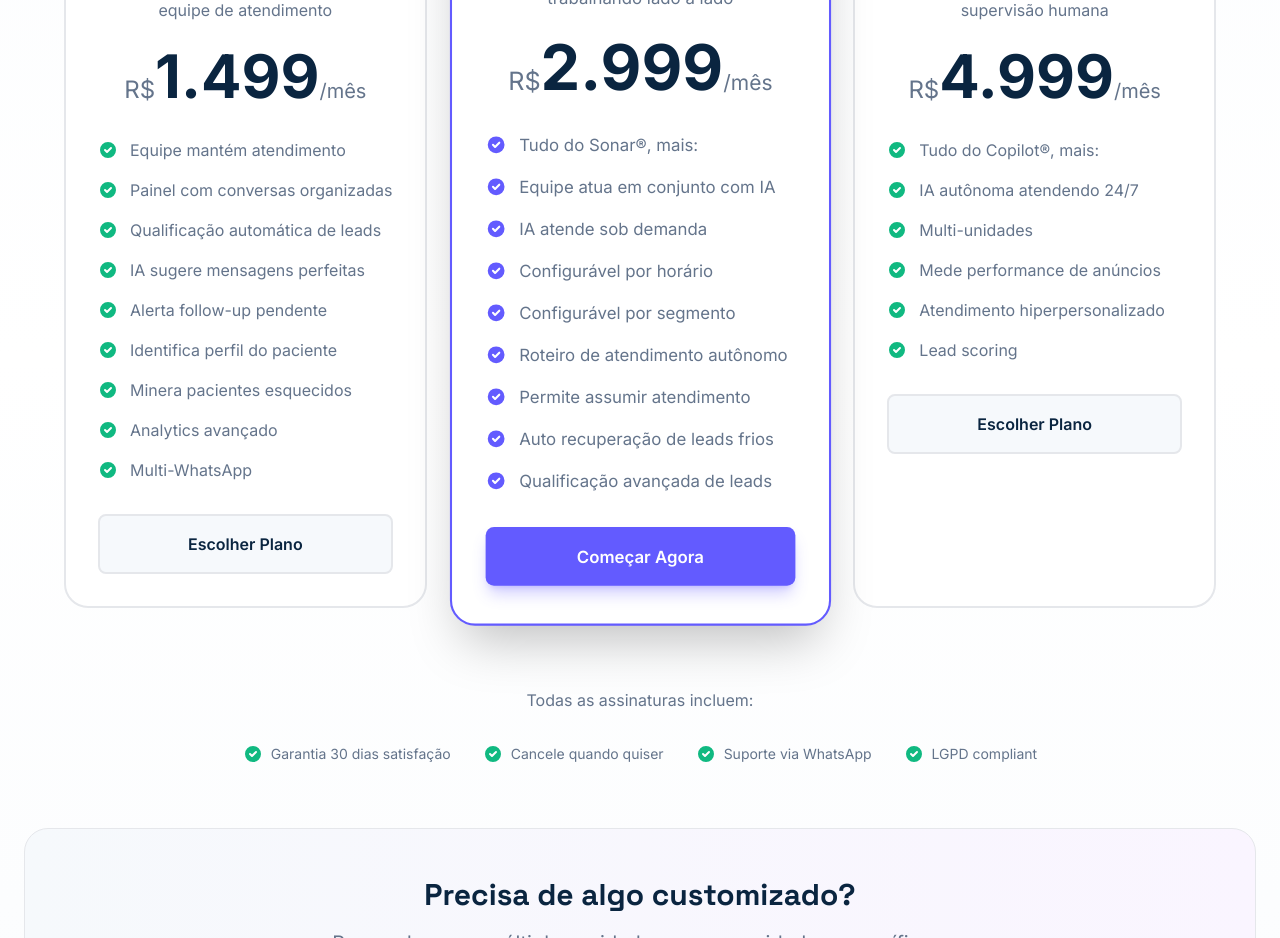
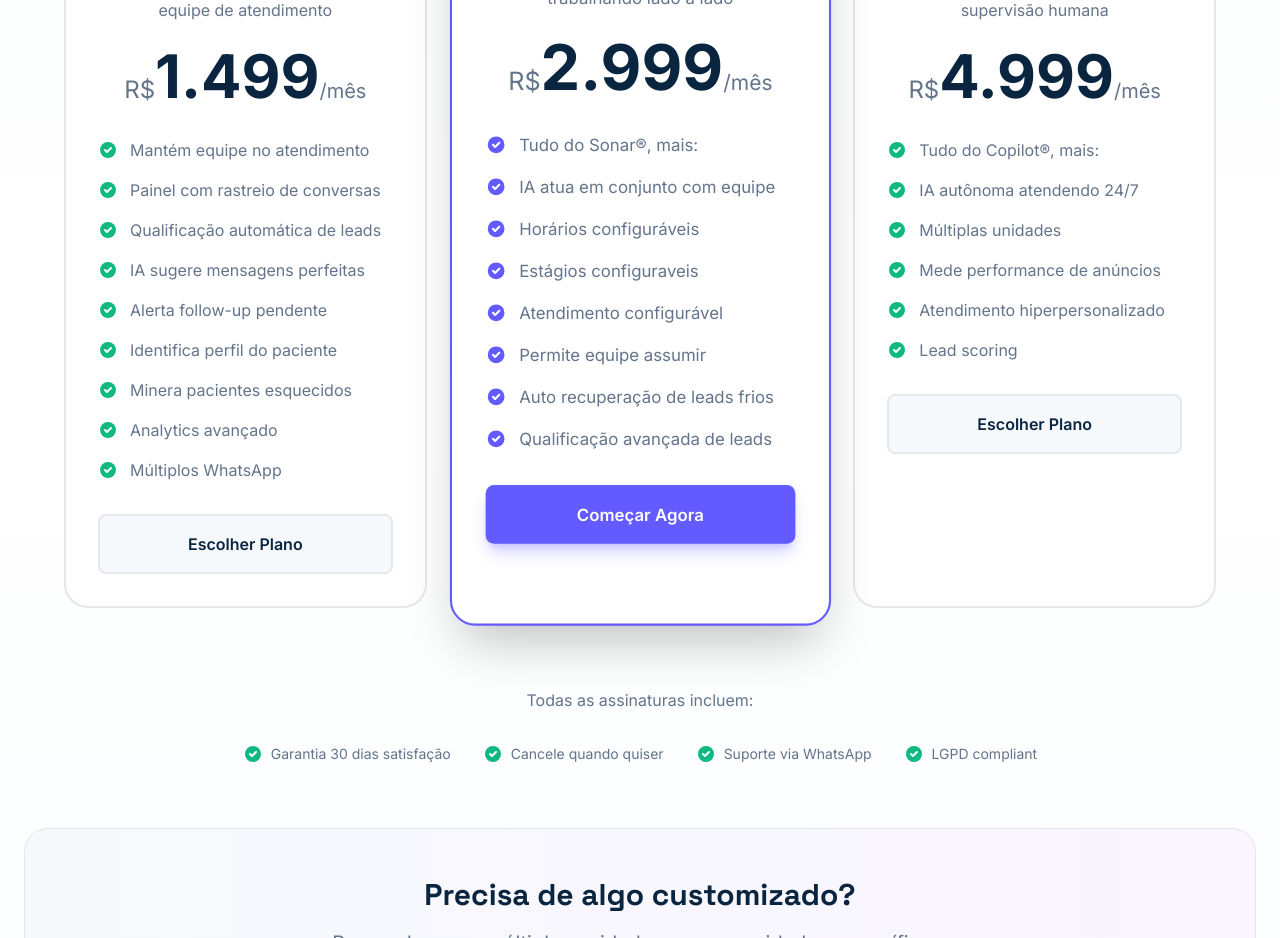
Before and after one commit to jefersonalvarenga/easyscale-website, a Next.js app: page / in a window 1280 px wide. Shown: the part 3700-4638 px from the top of the page. Built offline with nearby package versions, Linux system fonts and the light colour scheme.

Commit message:
price plan adjustments

```diff
--- a/components/Pricing.tsx
+++ b/components/Pricing.tsx
@@ -9,15 +9,15 @@ export default function Pricing() {
       description: "Painel de controle que empodera sua equipe de atendimento",
       popular: false,
       features: [
-        "Equipe mantém atendimento",
-        "Painel com conversas organizadas",
+        "Mantém equipe no atendimento",
+        "Painel com rastreio de conversas",
         "Qualificação automática de leads",
         "IA sugere mensagens perfeitas",
         "Alerta follow-up pendente",
         "Identifica perfil do paciente",
         "Minera pacientes esquecidos",
         "Analytics avançado",
-        "Multi-WhatsApp",
+        "Múltiplos WhatsApp",
       ]
     },
     {
@@ -27,12 +27,11 @@ export default function Pricing() {
       popular: true,
       features: [
         "Tudo do Sonar®, mais:",
-        "Equipe atua em conjunto com IA",
-        "IA atende sob demanda",
-        "Configurável por horário",
-        "Configurável por segmento",
-        "Roteiro de atendimento autônomo",
-        "Permite assumir atendimento",
+        "IA atua em conjunto com equipe",
+        "Horários configuráveis",
+        "Estágios configuraveis",
+        "Atendimento configurável",
+        "Permite equipe assumir",
         "Auto recuperação de leads frios",
         "Qualificação avançada de leads",
       ]
@@ -45,7 +44,7 @@ export default function Pricing() {
       features: [
         "Tudo do Copilot®, mais:",
         "IA autônoma atendendo 24/7",
-        "Multi-unidades",
+        "Múltiplas unidades",
         "Mede performance de anúncios",
         "Atendimento hiperpersonalizado",
         "Lead scoring",
```
